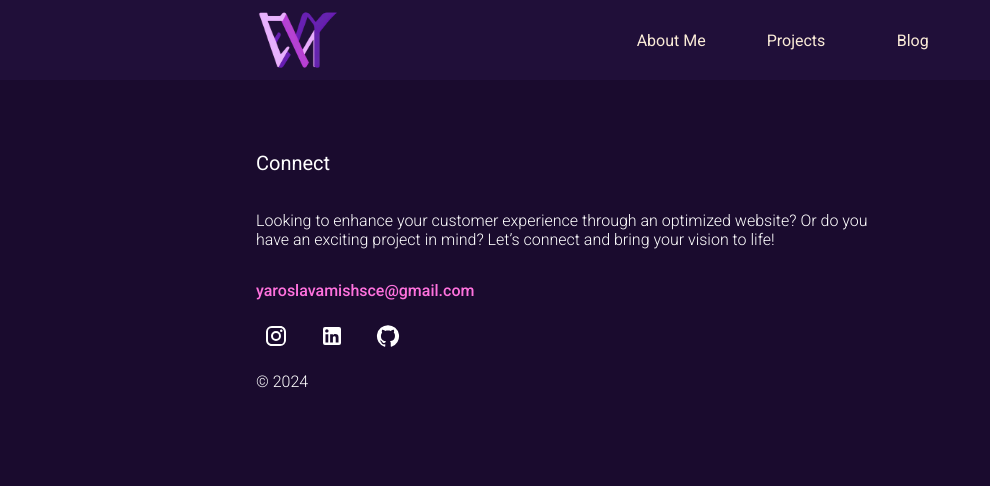
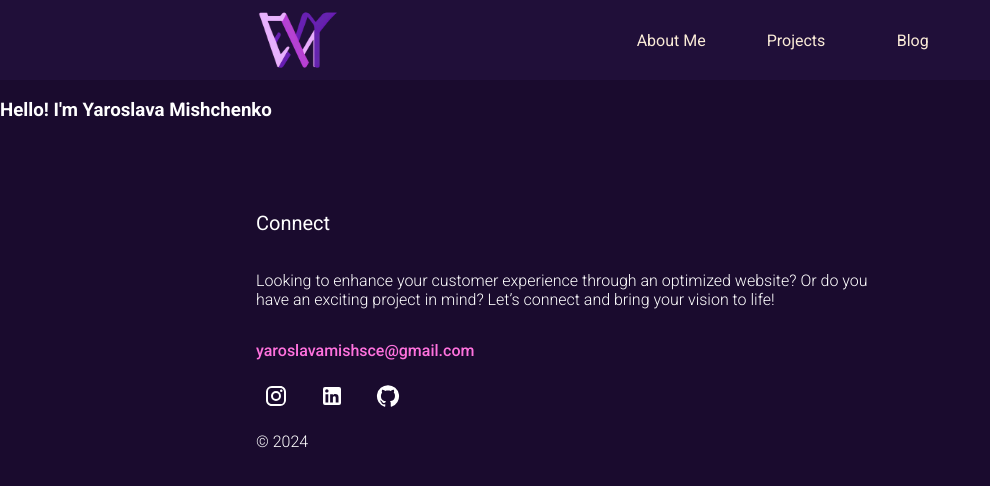
Before and after one commit to yaroslavami/portfolio, a React (Create React App) app: page / in a window 1280 px wide. Shown: the top 486 px of the page, without its empty margins (0-990 px from the left). Built offline with nearby package versions, Linux system fonts and the light colour scheme.

Commit message:
Added needed files for more orginised use

```diff
--- a/package.json
+++ b/package.json
@@ -19,7 +19,7 @@
     "web-vitals": "^2.1.4"
   },
   "scripts": {
-    "start": "serve -s build -l 10000",
+    "start": "react-scripts start",
     "build": "react-scripts build",
     "test": "react-scripts test",
     "eject": "react-scripts eject"
--- a/src/App.js
+++ b/src/App.js
@@ -1,16 +1,18 @@
 import './App.css';
-// import { Route, Routes} from 'react-router-dom';
+import { Route, Routes} from 'react-router-dom';
 import Header from './Components/Basic/Header/Header';
 import Footer from './Components/Basic/Footer/Footer';
-
+import Home from './Components/HomePage/Home.js';
+import AboutMe from './Components/AboutMePage/AboutMe.js';
 
 function App() {
   return (
     <div className="App">
       <Header />
-      {/* <Routes>
-        <Route path="/" element={<Header/>} />
-      </Routes> */}
+      <Routes>
+        <Route path="/" element={<Home />} />
+        <Route path="/about-me" element={<AboutMe />} />
+      </Routes>
       <Footer/>
     </div>
   );
--- /dev/null
+++ b/src/Components/AboutMePage/AboutMe.js
@@ -0,0 +1,9 @@
+const AboutMe = () => {
+    return (
+        <div>
+            <h1>My Name is Yaro</h1>
+        </div>
+    )
+};
+
+export default AboutMe;
--- /dev/null
+++ b/src/Components/HomePage/Banner/HomeBanner.js
@@ -0,0 +1,8 @@
+const HomeBanner = () => {
+    return (
+        <div>
+            <h3>Hello! I'm Yaroslava Mishchenko</h3>
+        </div>
+    );
+};
+export default HomeBanner;
--- /dev/null
+++ b/src/Components/HomePage/Home.js
@@ -0,0 +1,12 @@
+import HomeBanner from "./Banner/HomeBanner";
+
+const Home = () => {
+    console.log('rendering the page');
+    return (
+        <div>
+            <HomeBanner/>
+        </div>
+    )
+};
+
+export default Home;
```
Also changed, not shown: src/Components/HomePage/Banner/HomeBanner.css (added), 1 other file (tests, documents, lock files or other folders).
